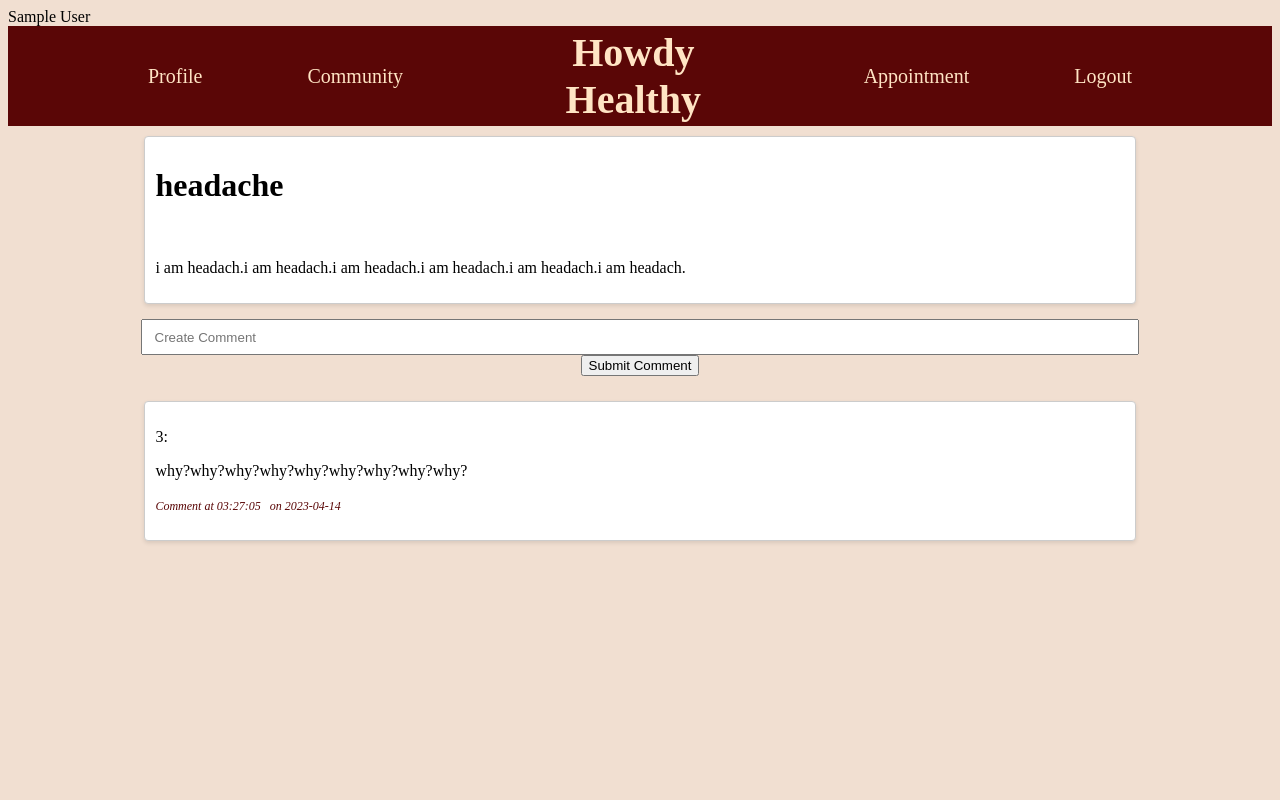
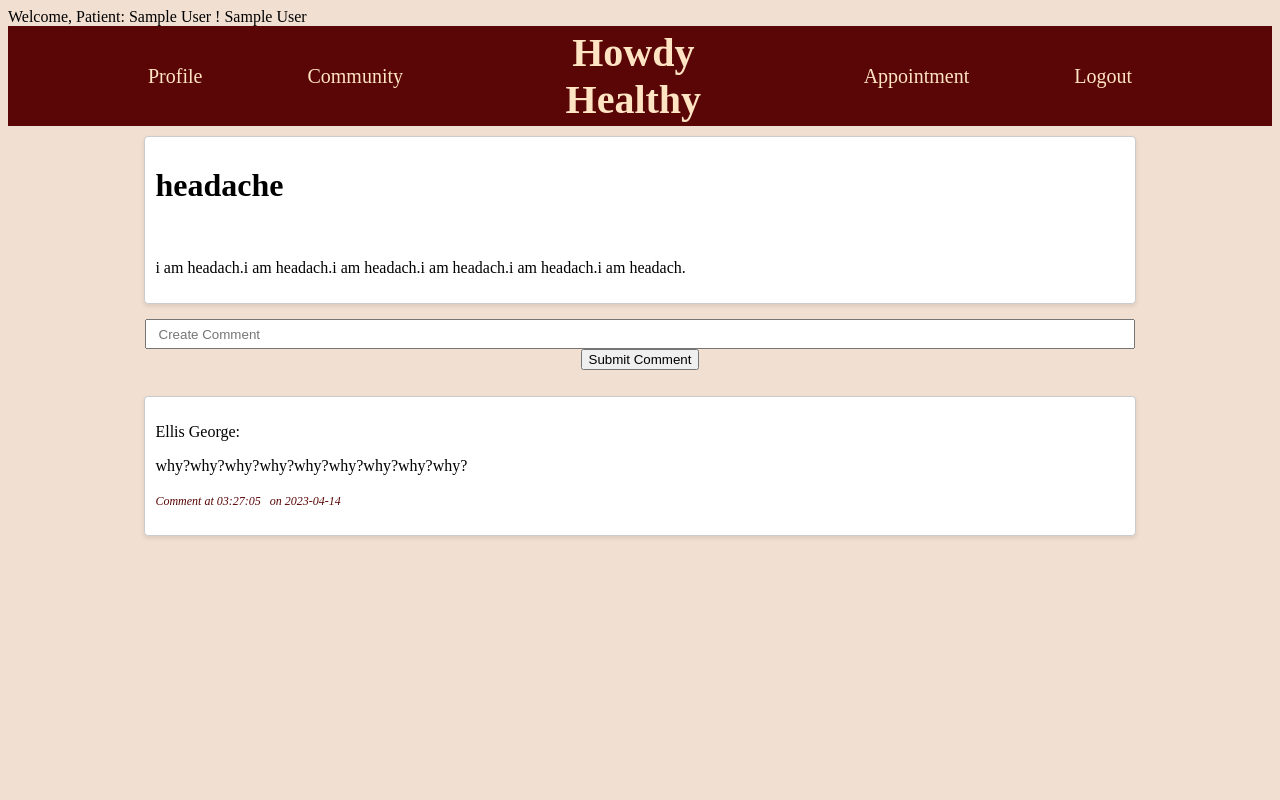
Before and after one commit to cshexin/CSCE_310_Project, a PHP site: page /community/comment_page/index.php?postid=1 in a window 1280 px wide. Run offline with PHP 8.4, Linux system fonts and the light colour scheme; the visitor is signed in with stand-in values (Sample User, id 1); data comes from the database, SQL or seed files in the repository.

Commit message:
comment_page ver 4.0

```diff
--- a/community/comment_page/index.php
+++ b/community/comment_page/index.php
@@ -1,6 +1,32 @@
 <?php
       // connect database
       include('../../config/db_connect.php');
+
+      if(!isset($_SESSION))
+      {
+        session_start();
+      }
+      $fname = $lname = "";
+      $id = 0;
+
+      if (!isset($_SESSION["name"])) {
+        header("location: ../signin_page");
+      } else {
+        $isPatient = $_SESSION['isPatient'];
+        $id = $_SESSION["id"];
+        $nameData = explode(" ", $_SESSION['name']);
+        $fname = $nameData[0];
+        $lname = $nameData[1];
+      }
+
+      //Display user
+      if ($isPatient){
+        $sql = "SELECT * FROM patient WHERE  first_name = '$fname' AND last_name = '$lname'";
+        echo 'Welcome, Patient: ' . $_SESSION['name'] . ' !';
+      } else{
+          $sql = "SELECT * FROM doctor WHERE  first_name = '$fname' AND last_name = '$lname'";
+          echo 'Welcome, Doctor: ' . $_SESSION['name'] . ' !';
+      }
 
       // Check if the URL contains the "postid" parameter
       if (!isset($_GET['postid'])) {
@@ -16,9 +42,14 @@
       }
 
       $post_id = $_GET['postid'];
-      $p_id = null; //hard code
-      $d_id = 1; //hard code
-      $is_doctor = false;
+      $p_id = null;
+      $d_id = null;
+      if ($isPatient) {
+        $p_id = $id;
+      } else {
+        $d_id = $id;
+      }
+
       // Write query
       $sql = "SELECT * FROM comment WHERE post_id = $post_id";
       $currentPostsql = "SELECT * FROM post WHERE post_id = $post_id";
@@ -43,9 +74,6 @@
       mysqli_free_result($result);
       mysqli_free_result($currentPostResult);
       mysqli_free_result($userresult);
-      // close connection
-      mysqli_close($conn);
-
 ?>
 
 <!DOCTYPE html>
@@ -74,6 +102,14 @@
         <form action="insert_comment.php" method="POST">
           <input id="input" type="text" name="comment" placeholder="Create Comment" required>
           <input type="hidden" name="post_id" value="<?php echo $post_id; ?>">
+          <?php
+            if ($isPatient) {
+              echo '<input type="hidden" name="p_id" value="' . $p_id . '">';
+            } else {
+              echo '<input type="hidden" name="d_id" value="' . $d_id . '">';
+            }
+          ?>
+          <input type="hidden" name="is_Patient" value="<?php echo $isPatient; ?>">
           <input type="submit" name="submit" value="Submit Comment">
         </form>
       </div>
@@ -84,9 +120,25 @@
             <div class="card-content">
                 <?php
                   if ($comment['p_id'] == null) {
-                    echo "<p> <span class='comment-user'> Dr." . htmlspecialchars($comment['d_id']) .": </span> <p>";
+                    // Query doctor table to get doctor name
+                    $d_id = $comment['d_id'];
+                    $doctor_sql = "SELECT * FROM doctor WHERE d_id = $d_id";
+                    $doctor_result = mysqli_query($conn, $doctor_sql);
+                    $doctor = mysqli_fetch_assoc($doctor_result);
+                    $doctor_lastname = htmlspecialchars($doctor['last_name']);
+                    $doctor_firstname = htmlspecialchars($doctor['first_name']);
+
+                    echo "<p> <span class='comment-user'> Dr. " . $doctor_firstname . $doctor_lastname .": </span> <p>";
                   } else {
-                    echo "<p> <span class='comment-user'>" . htmlspecialchars($comment['p_id']) .": </span> <p>";
+                    // Query patient table to get patient name
+                    $p_id = $comment['p_id'];
+                    $patient_sql = "SELECT * FROM patient WHERE p_id = $p_id";
+                    $patient_result = mysqli_query($conn, $patient_sql);
+                    $patient = mysqli_fetch_assoc($patient_result);
+                    $patient_lastname = htmlspecialchars($patient['last_name']);
+                    $patient_firstname = htmlspecialchars($patient['first_name']);
+
+                    echo "<p> <span class='comment-user'>" . $patient_firstname . $patient_lastname .": </span> <p>";
                   }
                 ?>
                 <p><?php echo htmlspecialchars($comment['comment_text']); ?></p>
@@ -125,6 +177,10 @@
       </div>
   </div>
 
+  <?php
+  // close connection
+  mysqli_close($conn);
+  ?>
   <script src="edit_comment.js"></script>
   </body>
 </html>
```
Also changed, not shown: community/comment_page/insert_comment.php (+10 -4 lines).
